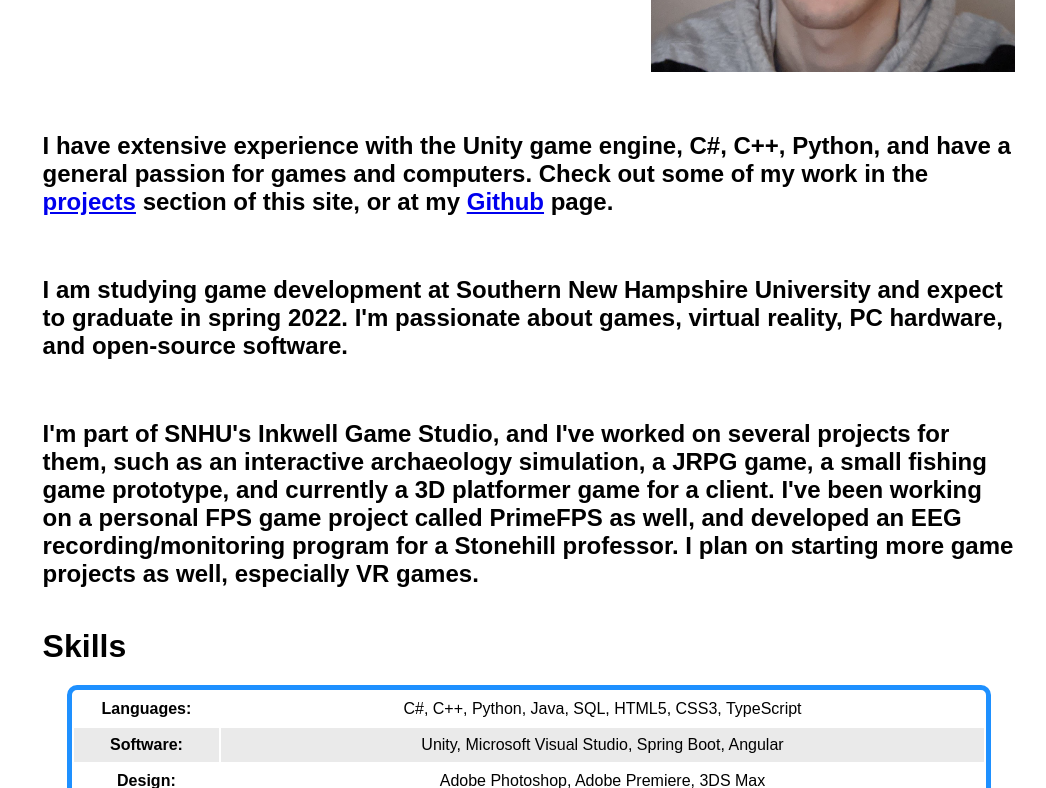
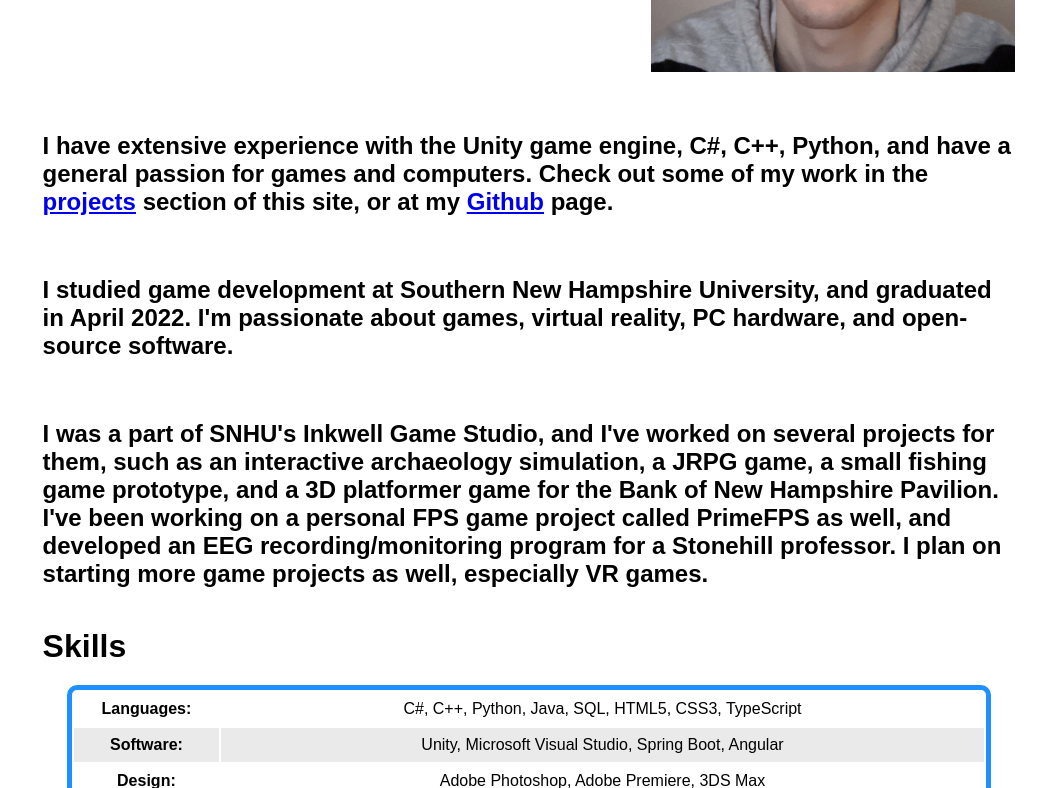
Before and after one commit to vdemarco00/PortfolioSite, a plain HTML site: page about.html in a window 1280 px wide. Shown: the part 423-1211 px from the top of the page, without its empty margins (111-1157 px from the left). Drawn offline with Linux system fonts and the light colour scheme.

Commit message:
Update about.html

```diff
--- a/about.html
+++ b/about.html
@@ -32,13 +32,13 @@
       Check out some of my work in the <a href="projects.html">projects</a> section of this site, or at my <a href="https://github.com/vdemarco00/">Github</a> page.
     </h2>
     <h2 class="desc1">
-      I am studying game development at Southern New Hampshire University and expect to graduate
-      in spring 2022. I'm passionate about games, virtual reality, PC hardware, and open-source software.
+      I studied game development at Southern New Hampshire University, and graduated in April 2022.
+      I'm passionate about games, virtual reality, PC hardware, and open-source software.
     </h2>
     <h2 class="desc1">
-      I'm part of SNHU's Inkwell Game Studio, and I've worked on several projects for them,
+      I was a part of SNHU's Inkwell Game Studio, and I've worked on several projects for them,
       such as an interactive archaeology simulation, a JRPG game, a small fishing game prototype,
-      and currently a 3D platformer game for a client. I've been working on a personal FPS game project
+      and a 3D platformer game for the Bank of New Hampshire Pavilion. I've been working on a personal FPS game project
       called PrimeFPS as well, and developed an EEG recording/monitoring program for a Stonehill professor.
       I plan on starting more game projects as well, especially VR games.
     </h2>
```
